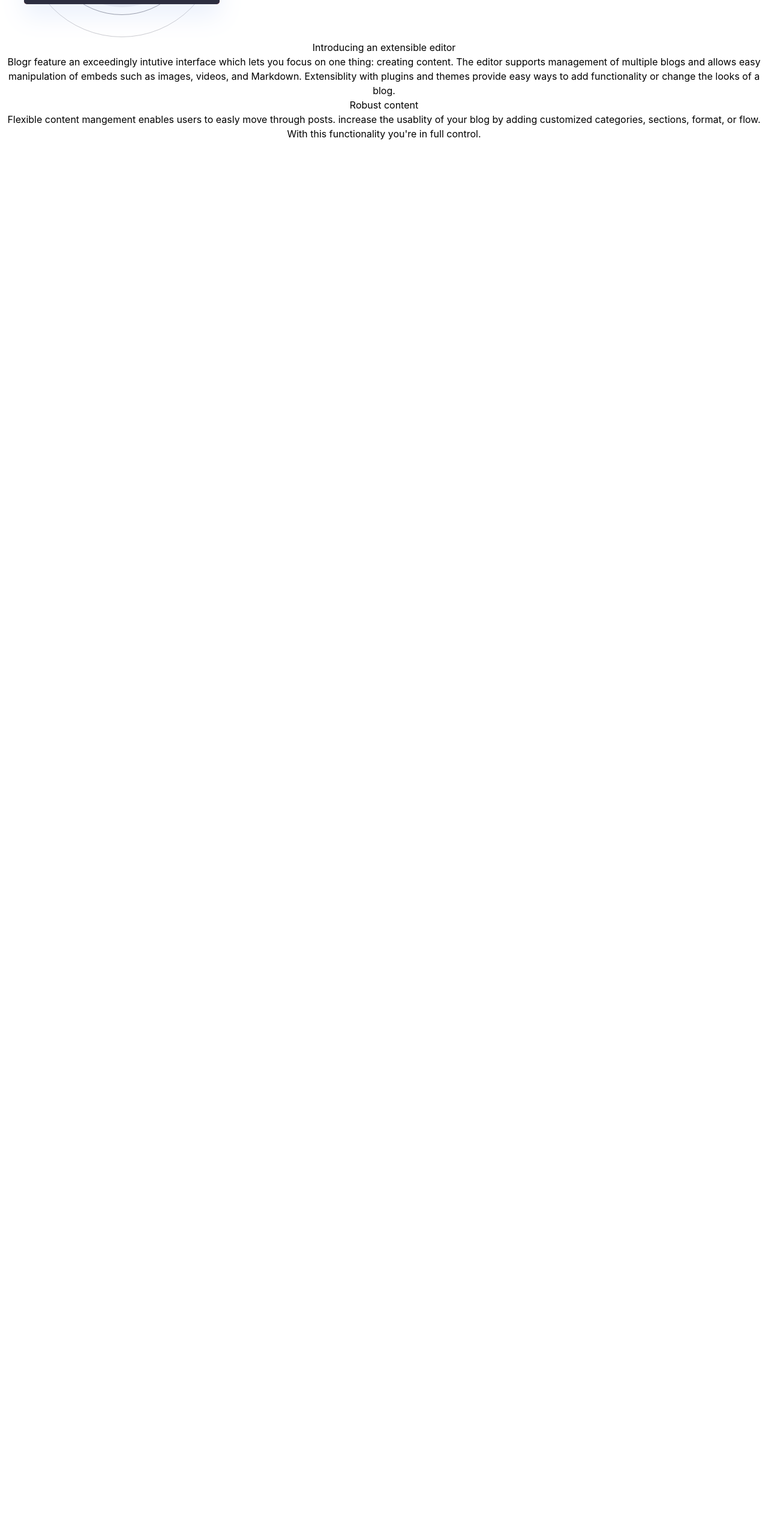
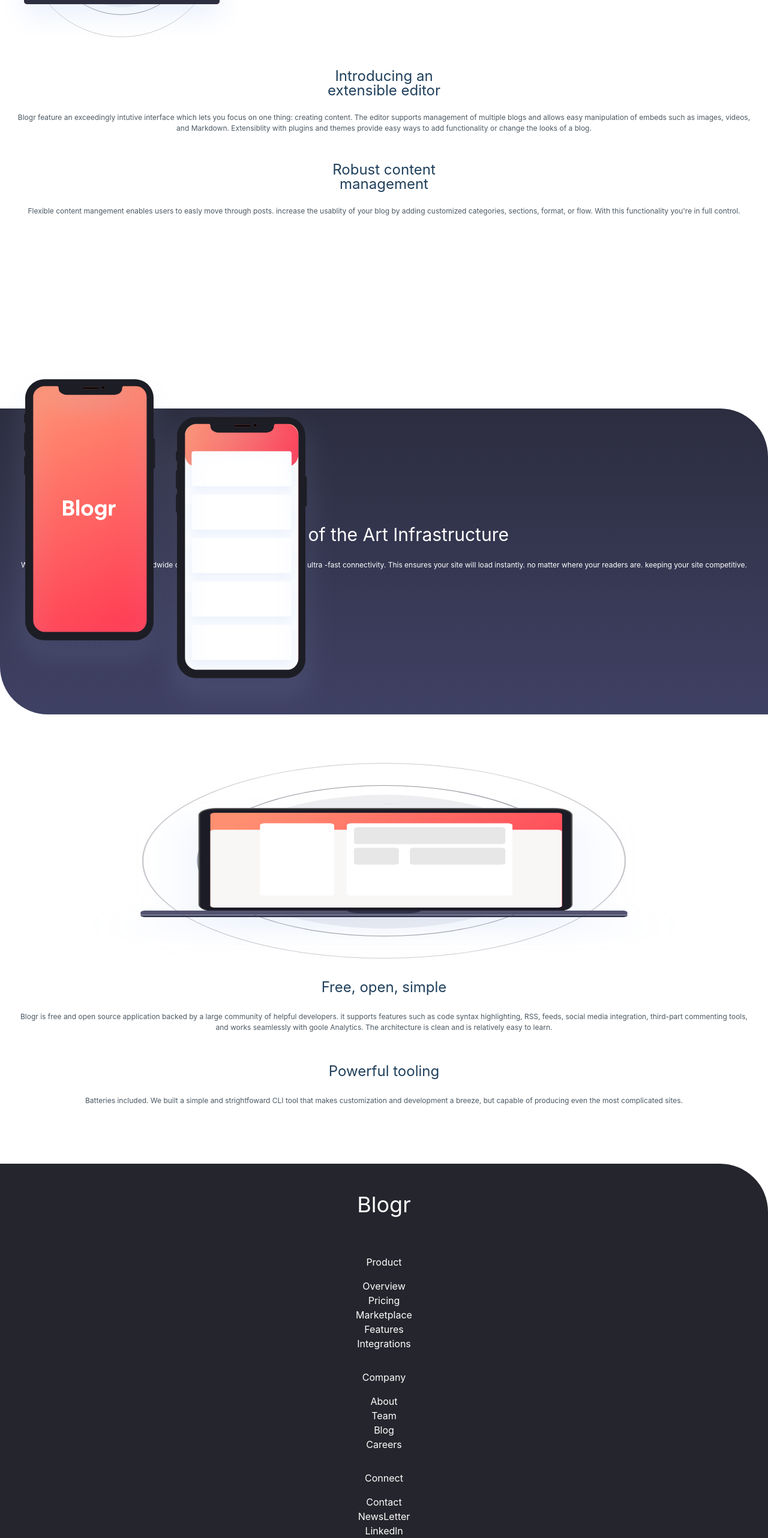
Before and after one commit to JorgeJose26/blogr-landing-page, a React (Create React App) app: page / in a window 1280 px wide. Shown: the part 924-3488 px from the top of the page at 60% size. Before the commit the page ends 1159 px from the top, so only its background shows below. Built offline with nearby package versions, Linux system fonts and the light colour scheme.

Commit message:
finished rough draft of moblie

```diff
--- a/src/Components/Body/Body.jsx
+++ b/src/Components/Body/Body.jsx
@@ -1,5 +1,8 @@
 import React from 'react';
 import mobileImg from '../../Assets/images/illustration-editor-mobile.svg'
+import phones from '../../Assets/images/illustration-phones.svg'
+import "./Body.scss";
+import laptop from "../../Assets/images/illustration-laptop-mobile.svg";
 
 function Body(props) {
     return (
@@ -10,17 +13,42 @@
             <div>
                 <img src={mobileImg} className='pt-10' />
             </div>
-            <section className='flex flex-col flex-wrap'>
-                <h2>Introducing an extensible editor</h2>
-                <p>Blogr feature an exceedingly intutive interface which lets you focus on one thing: creating content.
+            <section className='flex flex-col flex-wrap pt-12 justify-around pl-6 pr-6'>
+                <h2 className='text-[#1F3F5B] text-2xl pb-6 leading-none'>Introducing an <br />extensible editor</h2>
+                <p className='text-[12px] text-[#4B5862] '>Blogr feature an exceedingly intutive interface which lets you focus on one thing: creating content.
                     The editor supports management of multiple blogs and allows easy manipulation of embeds such as images, videos,
                     and Markdown. Extensiblity with plugins and themes provide easy ways to add functionality or change the looks of a blog.
                 </p>
             </section>
-            <section className='flex flex-col flex-wrap'>
-                <h2>Robust content</h2>
-                <p>Flexible content mangement enables users to easly move through posts. increase the usablity of your blog by adding
+            <section className='flex flex-col flex-wrap pt-12 justify-around pl-6 pr-6'>
+                <h2 className='text-[#1F3F5B] text-2xl pb-6 leading-none'>Robust content <br />management</h2>
+                <p className='text-[12px] text-[#4B5862]'>Flexible content mangement enables users to easly move through posts. increase the usablity of your blog by adding
                     customized categories, sections, format, or flow. With this functionality you're in full control.
+                </p>
+
+            </section>
+            <section className='infrastructure flex flex-col flex-wrap pt-12 justify-around pt-[12rem] pl-6 pr-6 rounded-tr-[5rem]
+                rounded-bl-[5rem] mt-[20rem] pb-[15rem] static'>
+                <img className='absolute top-[96rem] left-[0rem] w-[505] ' src={phones} />
+                <h2 className='text-[#1F3F5B] text-3xl pb-6  text-white'>State of the Art Infrastructure</h2>
+                <p className='text-white text-[12px]'>With reliability and speed in mind, worldwide data centers provide the backbone for ultra
+                    -fast connectivity. This ensures your site will load instantly. no matter where your readers are. keeping your site competitive.
+                </p>
+
+            </section>
+            <section className='flex flex-col flex-wrap pt-12 justify-around pl-6 pr-6'>
+                <img className='mt-[1rem] mb-[1rem]' src={laptop} alt='bleep' />
+                <h2 className='text-[#1F3F5B] text-2xl pb-6 '>Free, open, simple </h2>
+                <p className='text-[#4B5862] text-[12px]'>Blogr is free and open source application backed by a large community
+                    of helpful developers. it supports features such as code syntax highlighting, RSS, feeds, social media integration, third-part commenting tools,
+                    and works seamlessly with goole Analytics. The architecture is clean and is relatively easy to learn.
+
+                </p>
+            </section>
+            <section className='flex flex-col flex-wrap pt-12 justify-around pl-6 pr-6 mb-[6rem]'>
+                <h2 className='text-[#1F3F5B] text-2xl pb-6 '>Powerful tooling</h2>
+                <p className='text-[#4B5862] text-[12px]'>Batteries included. We built a simple and strightfoward CLI tool that makes
+                    customization and development a breeze, but capable of producing even the most complicated sites.
                 </p>
 
             </section>
--- a/src/Components/Body/Body.scss
+++ b/src/Components/Body/Body.scss
@@ -0,0 +1,10 @@
+.infrastructure {
+    background: url('../../Assets/images/bg-pattern-circles.svg'), linear-gradient(#2c2d3f, #3F4164);
+    background-position: 50% 550%;
+    background-size: calc(130%);
+    background-repeat: no-repeat;
+
+
+
+
+}
--- a/src/Components/Footer/Footer.jsx
+++ b/src/Components/Footer/Footer.jsx
@@ -3,9 +3,43 @@
 
 function Footer(props) {
     return (
-        <div>
+        <body className=' bg-[#25252D] rounded-tr-[5rem]'>
+            <h2 className='text-white text-4xl pb-[3rem] pt-[3rem]'>Blogr</h2>
+            <section className='flex flex-col pt-[1rem] pb-[1rem]'>
+                <h4 className='text-white pb-[1rem]'>Product</h4>
+                <ul>
+                    <li className='text-white'>Overview</li>
+                    <li className='text-white'>Pricing</li>
+                    <li className='text-white'>Marketplace</li>
+                    <li className='text-white'>Features</li>
+                    <li className='text-white'>Integrations</li>
 
-        </div>
+                </ul>
+            </section>
+            <section className='flex flex-col pt-[1rem] pb-[1rem]'>
+                <h4 className='text-white pb-[1rem]'>Company</h4>
+                <ul>
+                    <li className='text-white'>About</li>
+                    <li className='text-white'>Team</li>
+                    <li className='text-white'>Blog</li>
+                    <li className='text-white'>Careers</li>
+                </ul>
+
+            </section>
+            <section className='flex flex-col pt-[1rem] pb-[1rem]'>
+                <h4 className='text-white pb-[1rem]'>Connect</h4>
+                <ul>
+                    <li className='text-white'>Contact</li>
+                    <li className='text-white'>NewsLetter</li>
+                    <li className='text-white'>Linkedln</li>
+                </ul>
+
+            </section>
+
+
+        </body>
+
+
     );
 }
 
--- a/src/Components/NavBar/NavBar.scss
+++ b/src/Components/NavBar/NavBar.scss
@@ -1,5 +1,4 @@
 .body {
-    background-image: -o-linear-gradient(rgba(255, 143, 112, .7), #FF3D54);
     background-image:
         linear-gradient(rgba(255, 143, 112, .7), #FF3D54), url(../../Assets/images/bg-pattern-intro-mobile.svg);
     background-size: calc(250%);
--- a/src/Pages/LandingPage/LandingPage.jsx
+++ b/src/Pages/LandingPage/LandingPage.jsx
@@ -2,6 +2,7 @@
 import "./LandingPage.scss"
 import NavBar from '../../Components/NavBar/NavBar';
 import Body from '../../Components/Body/Body';
+import Footer from '../../Components/Footer/Footer';
 
 
 function LandingPage(props) {
@@ -9,6 +10,8 @@
         <div>
             <NavBar />
             <Body />
+            <Footer />
+
         </div>
     );
 }
```
